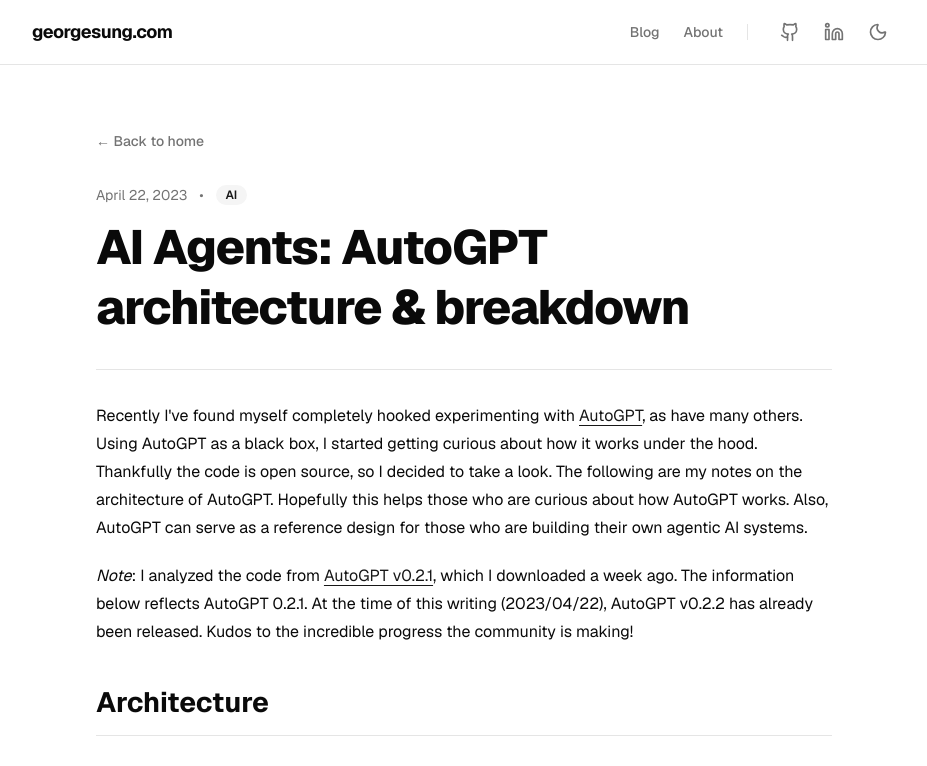
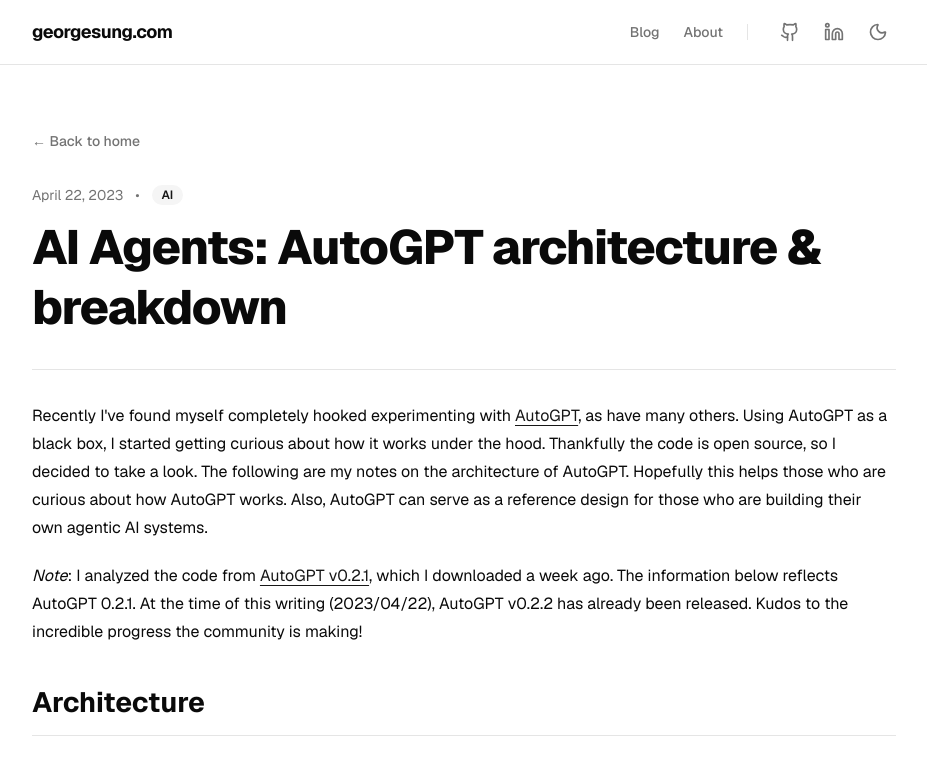
Before and after one commit to georgesung/georgesung.github.io, a Next.js app: page /ai/autogpt-arch in a window 1280 px wide. Shown: the top 766 px of the page, without its empty margins (176-1103 px from the left). Built offline with nearby package versions, Linux system fonts and the light colour scheme.

Commit message:
Increase article text area width to match site layout

```diff
--- a/src/app/[category]/[slug]/page.tsx
+++ b/src/app/[category]/[slug]/page.tsx
@@ -46,7 +46,7 @@
   const htmlContent = await marked.parse(post.content);
 
   return (
-    <article className="container max-w-3xl mx-auto px-4 py-12 md:py-16">
+    <article className="container max-w-4xl mx-auto px-4 py-12 md:py-16">
       <div className="mb-8">
         <Link
           href="/"
```
